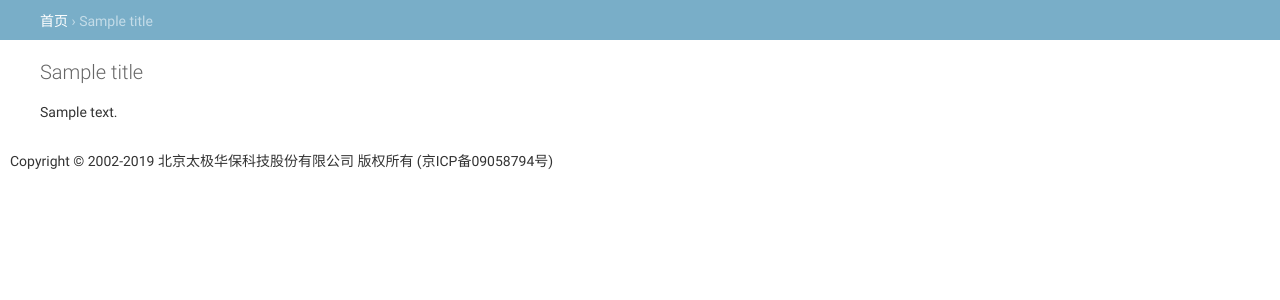
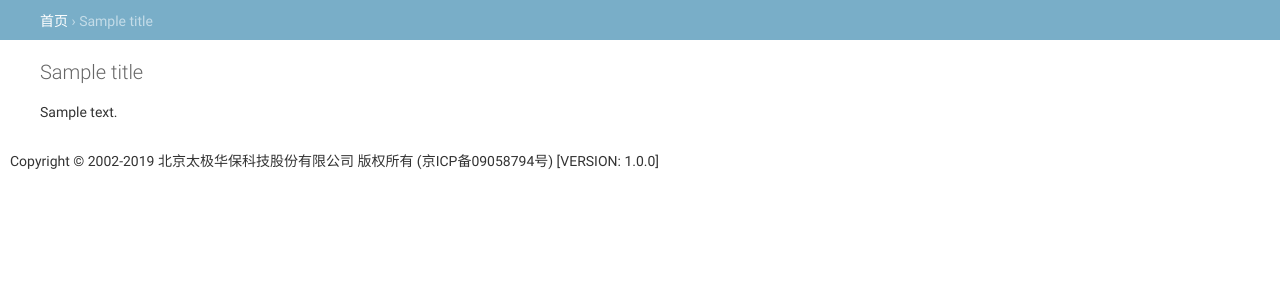
Before and after one commit to daimon99/cookiecutter-dj-rest, a Django app: template {{cookiecutter.project_slug}}/templates/admin/base.html in a window 1280 px wide. Shown: the part 20-320 px from the top of the page. Run offline with Django 3.2, Linux system fonts and the light colour scheme; the template is opened without the code that fills it: most values are stand-ins (such as "Sample title", 1, 10 or a date in 2020); parts of the project's set-up code (start-up, migrations or seed data) failed here and were passed over.

Commit message:
Add version in the foot of the page.

```diff
--- a/{{cookiecutter.project_slug}}/src/config/context_processors.py
+++ b/{{cookiecutter.project_slug}}/src/config/context_processors.py
@@ -3,4 +3,4 @@ from django.conf import settings
 
 
 def footer(request):
-    return {'footer': settings.FOOTER}
+    return {'footer': settings.FOOTER, 'version': settings.VERSION}
--- a/{{cookiecutter.project_slug}}/templates/admin/base.html
+++ b/{{cookiecutter.project_slug}}/templates/admin/base.html
@@ -85,7 +85,7 @@
     </div>
     <!-- END Content -->
 
-    {% block footer %}<div id="footer">{% autoescape off %}{{ footer }}{% endautoescape %}</div>{% endblock %}
+    {% block footer %}<div id="footer">{% autoescape off %}{{ footer }} [VERSION: {{ version }}]{% endautoescape %}</div>{% endblock %}
 </div>
 <!-- END Container -->
 {% block js %}
```
